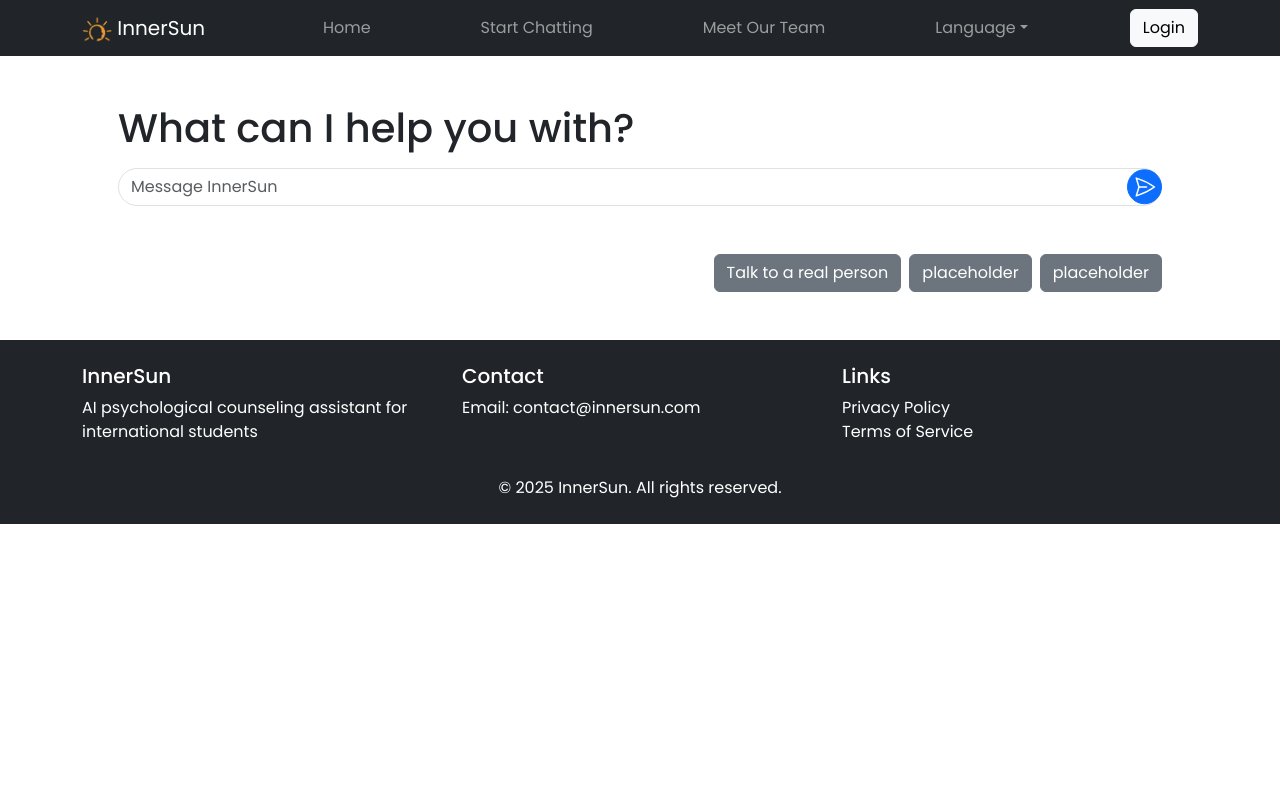
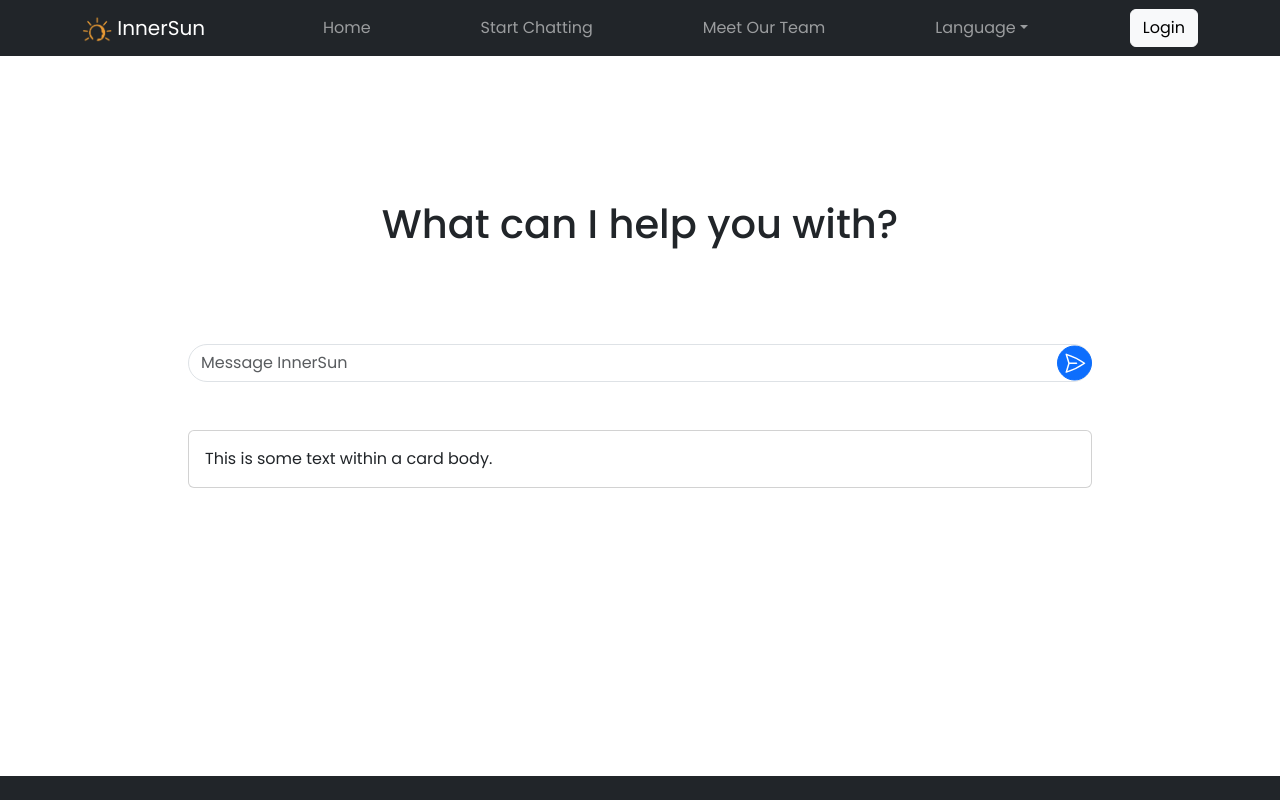
Before and after one commit to Jing-Qu-jq/inner-sun, a React (Create React App) app: page /chatPage in a window 1280 px wide. Shown: the top 800 px of the page. Built offline with nearby package versions, Linux system fonts and the light colour scheme.

Commit message:
styling adjust

```diff
--- a/src/App.css
+++ b/src/App.css
@@ -5,11 +5,11 @@ body {
 }
 
 .hero-section {
-  min-height: 70vh;
+  min-height: 60vh;
 }
 
 .hero-image {
-  height: 70vh;
+  height: 60vh;
   object-fit: cover;
 }
 
@@ -23,14 +23,13 @@ body {
   line-height: 2em;
   position: absolute;
   right: 0;
-  top: 73%;
-  transform: translateY(-25%);
+  top: 50%;
+  transform: translateY(-50%);
   width: 35px;
   height: 35px;
   display: flex;
   align-items: center;
   justify-content: center;
-  padding: 8px;
 }
 
 .card-img-top {
--- a/src/components/Chat/index.js
+++ b/src/components/Chat/index.js
@@ -5,6 +5,7 @@ import 'react-chat-elements/dist/main.css';
 
 import Button from 'react-bootstrap/Button';
 import Form from 'react-bootstrap/Form';
+import Card from 'react-bootstrap/Card';
 
 import paperAirplaneIcon from '../../images/paper_airplane.svg';
 
@@ -45,7 +46,7 @@ function Chat({
     emailCTAProps,
     listingId,
 }) {
-    const messageListReferance = React.createRef();
+    const messageListReference = React.createRef();
 
     const [chatMode, setChatMode] = useState(false);
     const [question, setQuestion] = useState('');
@@ -87,16 +88,16 @@ function Chat({
                 }}
                 >
                     <MessageList
-                        referance={messageListReferance}
-                        className="message-list text-gray-darkest text-size-300 margin-bottom-4"
+                        referance={messageListReference}
+                        className="message-list"
                         lockable
                         toBottomHeight="100%"
                         dataSource={messageList}
                     />
                 </div>
             )}
+            { !chatMode && (<h1 className="mt-5 mb-5 pt-5 pb-5 text-center">What can I help you with?</h1>) }
             <div className="position-relative">
-                <h1>What can I help you with?</h1>
                 <Form.Control
                     className="mt-3"
                     style={{borderRadius: '25px'}}
@@ -118,22 +119,10 @@ function Chat({
                     />
                 </Button>
             </div>
-            <div className="d-flex justify-content-end mt-5 gap-2">
-                <Button
-                    variant="secondary"
-                >
-                    Talk to a real person
-                </Button>
-                <Button
-                    variant="secondary"
-                >
-                    placeholder
-                </Button>
-                <Button
-                    variant="secondary"
-                >
-                    placeholder
-                </Button>
+            <div className="mt-5">
+                <Card>
+                    <Card.Body>This is some text within a card body.</Card.Body>
+                </Card>
             </div>
         </>
     );
--- a/src/pages/ChatPage.js
+++ b/src/pages/ChatPage.js
@@ -3,7 +3,7 @@ import Chat from "../components/Chat";
 
 const ChatPage = () => {
     return (
-        <Container className="p-5">
+        <Container className="p-5" style={{ height: '90vh', maxWidth: '1000px' }}>
             <Chat />
         </Container>);
 };
--- a/src/pages/HomePage.js
+++ b/src/pages/HomePage.js
@@ -3,6 +3,8 @@ import '@splidejs/react-splide/css';
 import Container from 'react-bootstrap/Container';
 import Image from 'react-bootstrap/Image';
 import { Splide, SplideSlide } from '@splidejs/react-splide';
+import heroImage from '../images/hero_image.png';
+import teamData from '../team.json';
 import TeamCard from '../components/TeamCard';
 
 const HomePage = () => (
@@ -20,10 +22,13 @@ const HomePage = () => (
                     rewind: true,
                     perPage: 4,
                     breakpoints: {
+                        1200: {
+                            perPage: 3,
+                        },
                         768: {
                             perPage: 2,
                         },
-                        576: {
+                        480: {
                             perPage: 1,
                         }
                     }
```
